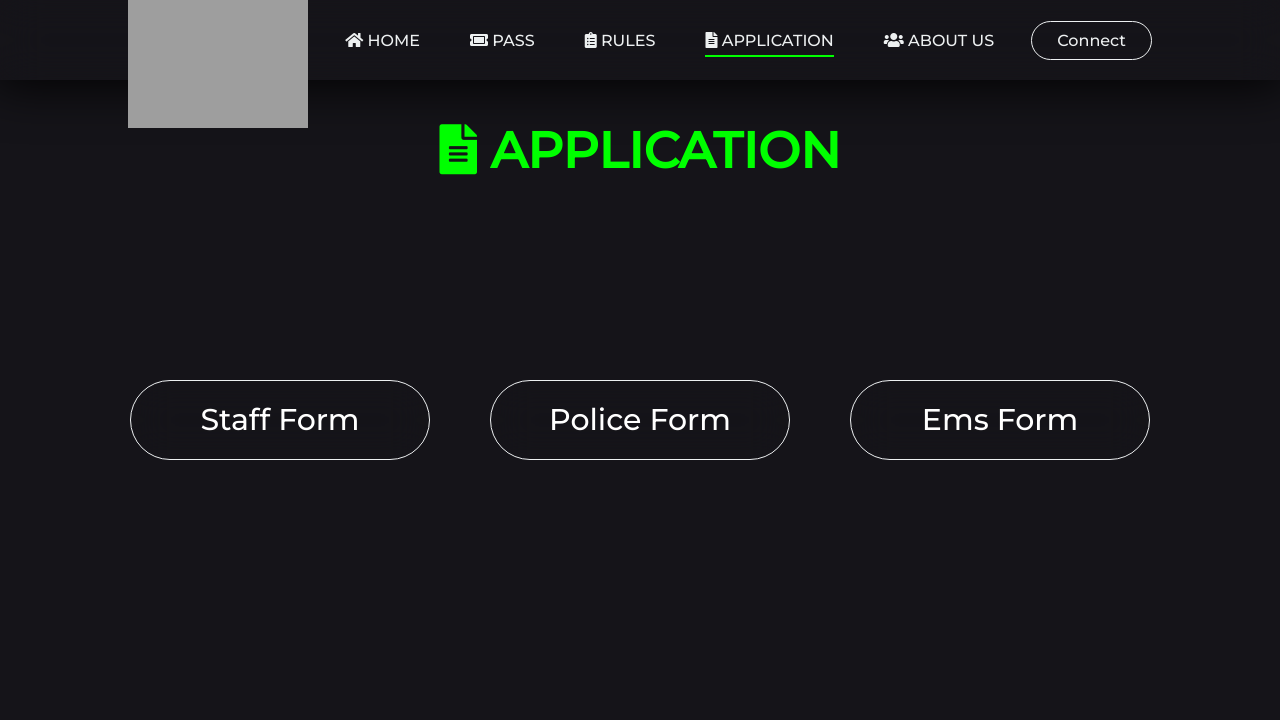
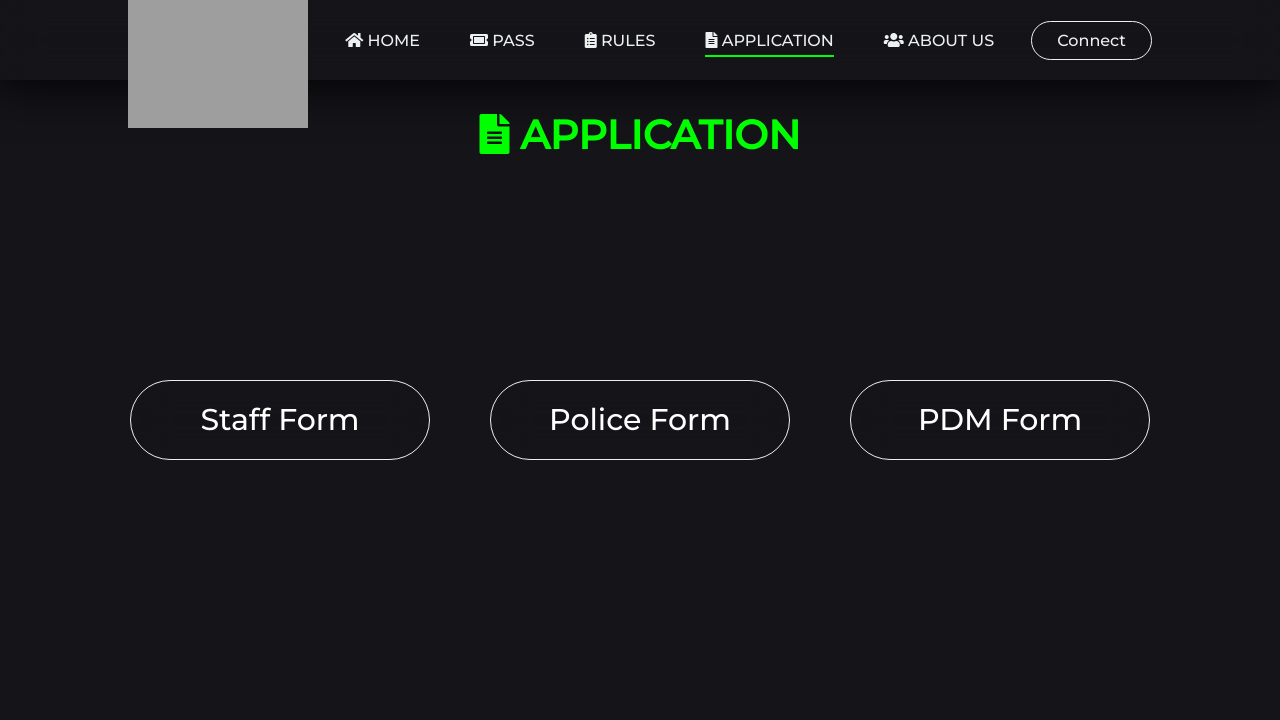
Before and after one commit to AJ-Adi/evolutesrp.online, a plain HTML site: page application.html in a window 1280 px wide. Drawn offline with Linux system fonts and the light colour scheme; grey boxes are pictures that could not be loaded.

Commit message:
Add files via upload

```diff
--- a/application.css
+++ b/application.css
@@ -273,7 +273,7 @@ header {
   height: 85vh; /* Set height of the container to 100% of viewport height */
 }
 
-.staffbtn, .policebtn, .emsbtn {
+.staffbtn, .policebtn, .pdmbtn {
   padding: 20px 40px;
   border: 1px solid #edf0f1;
   border-radius: 50px;
@@ -294,7 +294,7 @@ header {
 }
 
 
-.staffbtn:hover, .policebtn:hover, .emsbtn:hover {
+.staffbtn:hover, .policebtn:hover, .pdmbtn:hover {
   background-color: #ffffff;
   color: #000000;
 
@@ -317,10 +317,10 @@ header {
 
 .app h1 {
   /* font-size: 3.5rem; */
-  font-size: 50px;
+  font-size: 40px;
   font-family: "Montserrat", sans-serif;
   font-weight: bold;
-  margin-top: 70px;
+  margin-top: 60px;
 }
 
 body::-webkit-scrollbar {
--- a/application.html
+++ b/application.html
@@ -56,7 +56,7 @@
           <div class="button-container">
             <a class="staffbtn" href="https://forms.gle/RGMZZVTGdYVCTa4R6">Staff Form</a>
             <a class="policebtn" href="https://forms.gle/9KngWzEoNvuYdkFP7">Police Form</a>
-            <a class="emsbtn" href="https://evolutesrp.online/application">Ems Form</a>
+            <a class="pdmbtn" href="https://forms.gle/WvvELsSnegUXLJix6">PDM Form</a>
           </div>
 
       </div>
```
